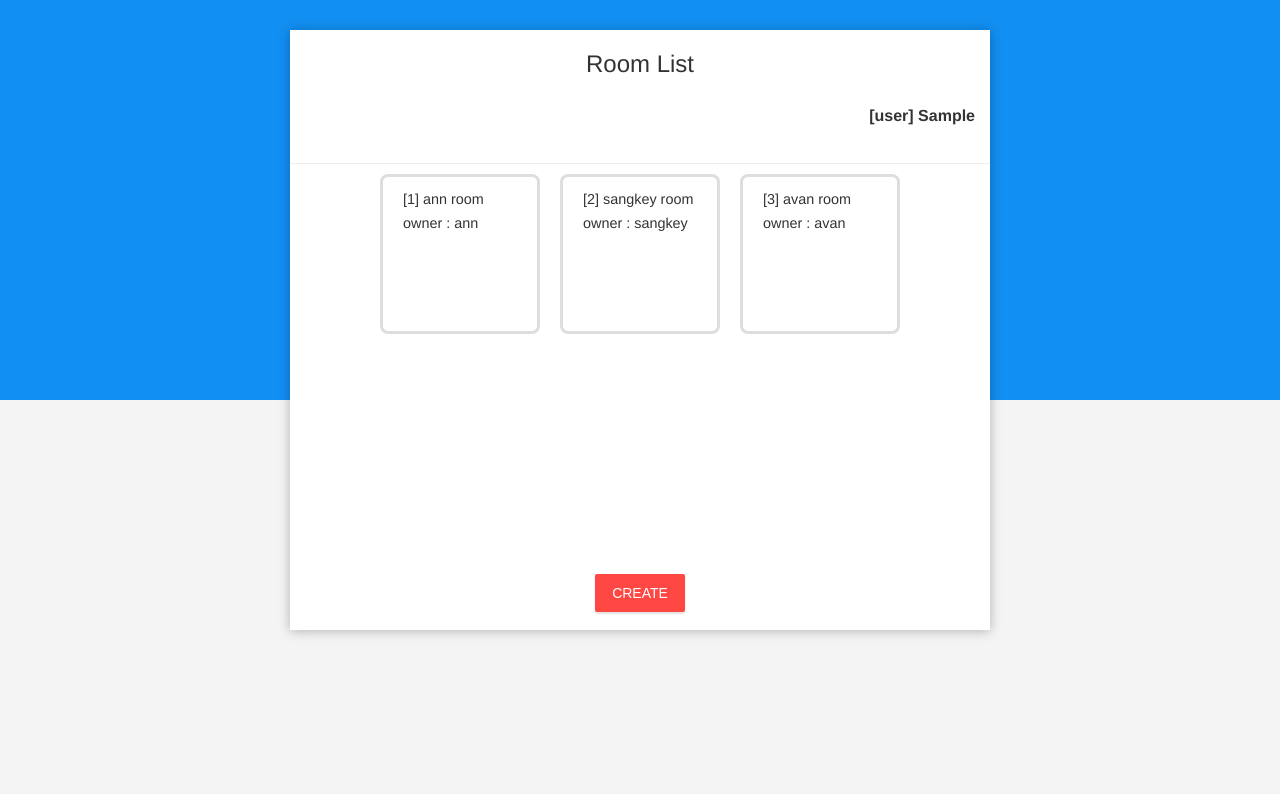
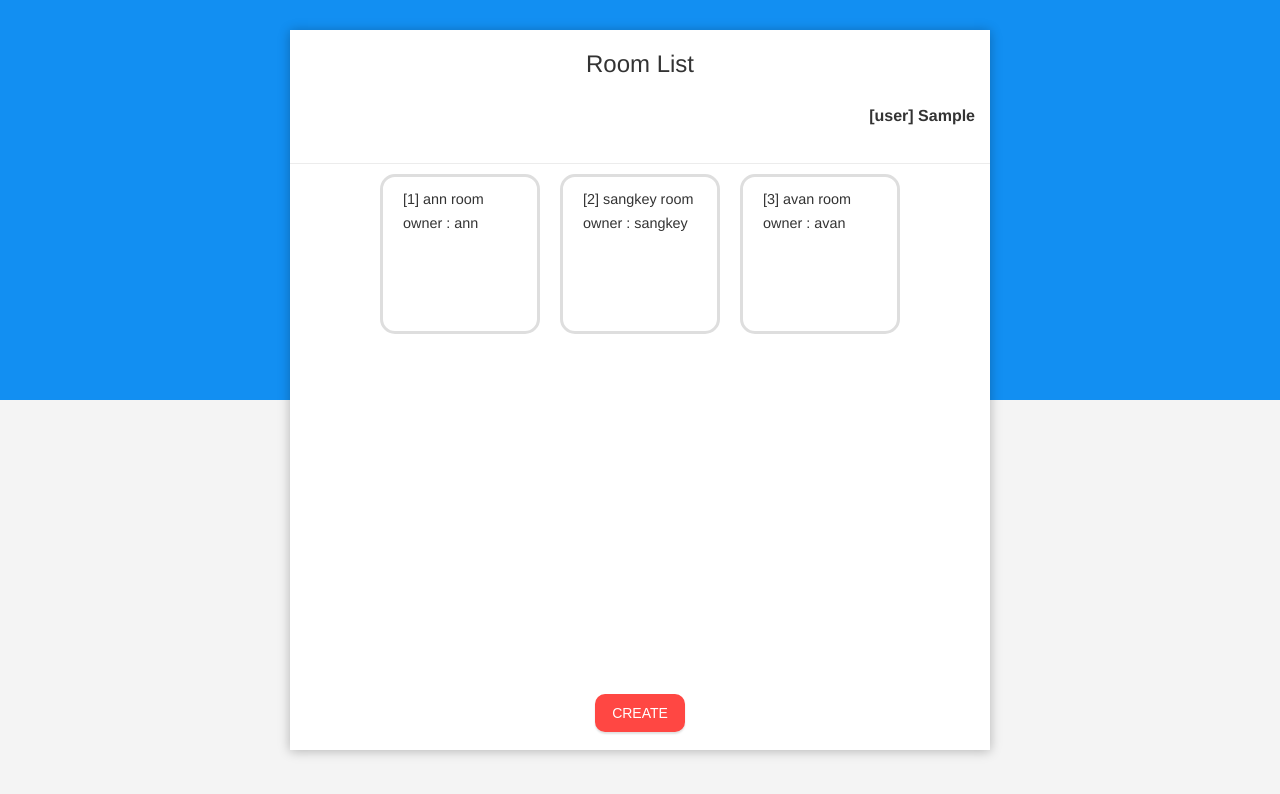
Before and after one commit to ion-study/chat-front, a Nuxt app: page / in a window 1280 px wide. Both pictures are taken after typing "Sample" into the empty fields and a click on the button "Start Chatting". Shown: the top 794 px of the page. Built offline with nearby package versions, Linux system fonts and the light colour scheme.

Commit message:
19.12.09 room list 페이지 CSS수정

```diff
--- a/layouts/default.vue
+++ b/layouts/default.vue
@@ -114,6 +114,7 @@
     background-color: #ff4743;
     box-shadow: 0 2px 2px 0 rgba(0, 0, 0, 0.12);
     color: #fff;
+    border-radius:10px;
   }
 
   #username-page {
@@ -158,7 +159,7 @@
     box-shadow: 0 1px 11px rgba(0, 0, 0, 0.27);
     margin-top: 30px;
     height: 90vh;
-    max-height: 600px;
+    max-height: 900px;
     position: relative;
   }
 
--- a/pages/chat/room/_id.vue
+++ b/pages/chat/room/_id.vue
@@ -71,7 +71,7 @@
     },
     methods: {
       connect() {
-        var socket = new SockJS('http://localhost:8080/ws');
+        var socket = new SockJS('http://actdev.i-on.net:18080/ws');
         this.stompClient = Stomp.over(socket);
         this.stompClient.connect({}, this.onConnected, this.onError);
         console.log(this);
--- a/pages/chat/room/index.vue
+++ b/pages/chat/room/index.vue
@@ -83,12 +83,16 @@ import Modal from '~/components/utils/Modal.vue'
   justify-content: center;
   flex-wrap: wrap;
   font-size: 0.9rem;
+  float: left;
+  width: 100%;
+  margin: 0 auto;
+  max-width: 750px;
 }
 .room {
   border: 3px solid #dedede !important;
   width: 20vh;
   height: 20vh;
-  border-radius: 5%;
+  border-radius: 15px;
   margin: 10px !important;
 }
 .room:hover {
```
Also changed, not shown: 1 other file (tests, documents, lock files or other folders).
